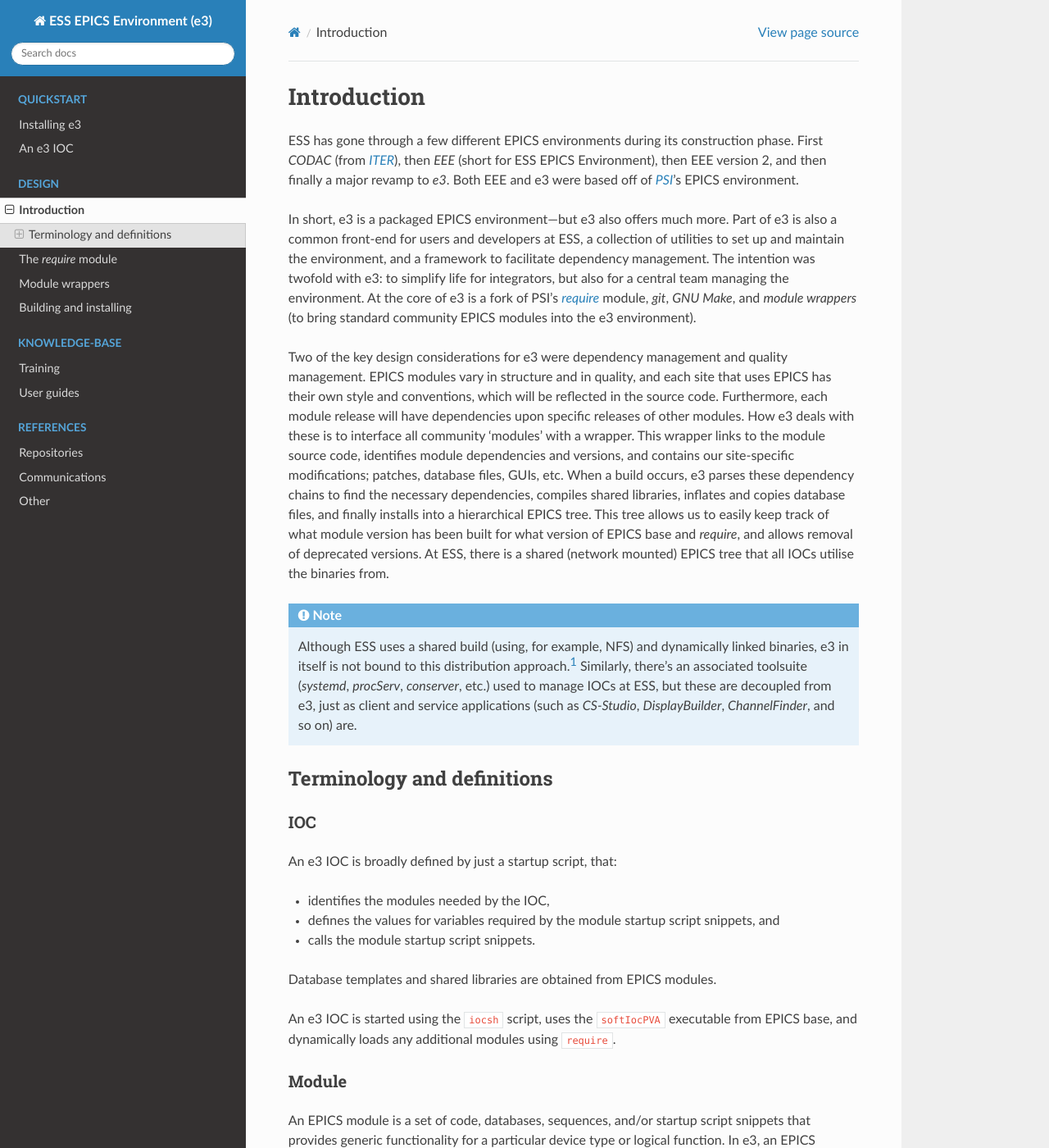
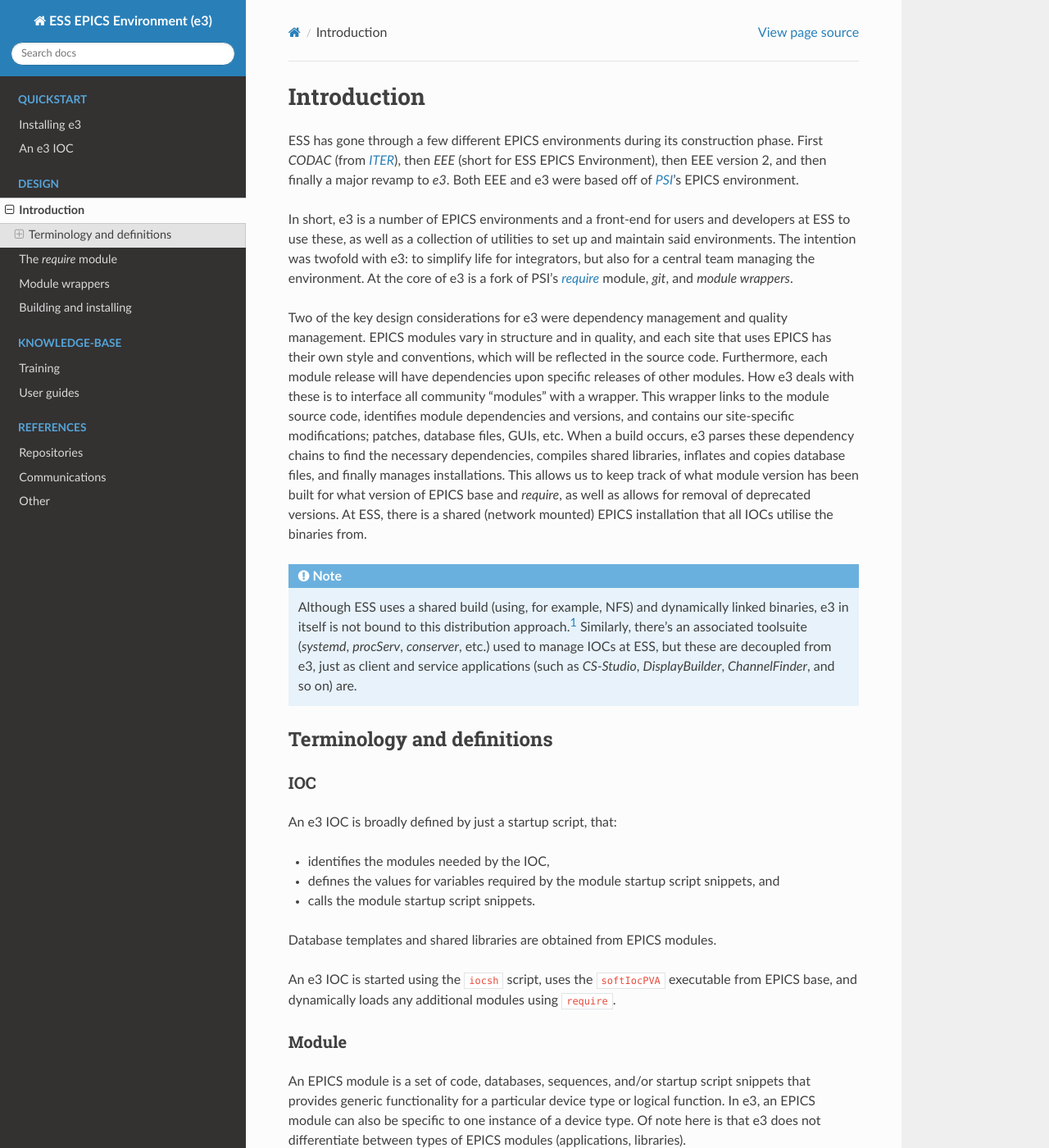
Before and after one commit to ttkorhonen/e3pages, a Sphinx documentation site: the page built from docs/design/1_intro.md, in a window 1280 px wide and 1400 px high. Shown: the whole window at 82% size. Built offline with Sphinx 7.4.7 and the Read the Docs theme 2.0.0, drawn with Linux system fonts in a browser that asks for light colours; some of the changed text lies outside the part shown.

Commit message:
E3-900: Simplify introduction

```diff
--- a/docs/design/1_intro.md
+++ b/docs/design/1_intro.md
@@ -6,30 +6,29 @@ for ESS EPICS Environment), then EEE version 2, and then finally a major revamp
 to *e3*. Both EEE and e3 were based off of *[PSI](https://www.psi.ch/en)*'s
 EPICS environment.
 
-In short, e3 is a packaged EPICS environment---but e3 also offers much more.
-Part of e3 is also a common front-end for users and developers at ESS, a
-collection of utilities to set up and maintain the environment, and a framework
-to facilitate dependency management. The intention was twofold with e3: to
+In short, e3 is a number of EPICS environments and a front-end for users
+and developers at ESS to use these, as well as a collection of utilities to set up
+and maintain said environments. The intention was twofold with e3: to
 simplify life for integrators, but also for a central team managing the
 environment. At the core of e3 is a fork of PSI's
 [*require*](https://github.com/paulscherrerinstitute/require) module, *git*,
-*GNU Make*, and *module wrappers* (to bring standard community EPICS modules
-into the e3 environment).
+and *module wrappers*.
 
 Two of the key design considerations for e3 were dependency management and
 quality management. EPICS modules vary in structure and in quality, and each
 site that uses EPICS has their own style and conventions, which will be
 reflected in the source code. Furthermore, each module release will have
 dependencies upon specific releases of other modules. How e3 deals with these is
-to interface all community 'modules' with a wrapper. This wrapper links to the
+to interface all community "modules" with a wrapper. This wrapper links to the
 module source code, identifies module dependencies and versions, and contains
 our site-specific modifications; patches, database files, GUIs, etc. When a
 build occurs, e3 parses these dependency chains to find the necessary
 dependencies, compiles shared libraries, inflates and copies database files, and
-finally installs into a hierarchical EPICS tree. This tree allows us to easily
-keep track of what module version has been built for what version of EPICS base
-and *require*, and allows removal of deprecated versions. At ESS, there is a
-shared (network mounted) EPICS tree that all IOCs utilise the binaries from.
+finally manages installations. This allows us to keep track of what
+module version has been built for what version of EPICS base
+and *require*, as well as allows for removal of deprecated versions. At
+ESS, there is a shared (network mounted) EPICS installation that all
+IOCs utilise the binaries from.
 
 :::{note}
 Although ESS uses a shared build (using, for example, NFS) and dynamically
@@ -72,13 +71,6 @@ The databases provided by the module are typically in the form of templates. The
 template includes macro values for the PV name prefix and potentially other
 parameters. These macro values must be defined by the IOC.
 
-### Wrapper
-
-An e3 *wrapper* is a separate (from the source EPICS module) repository
-containing site-specific modifications and additions: configuration files,
-source code modifications in the form of patches, and essentially an API to the
-module through what we call *snippets*.
-
 [^conda]: ESS have also experimented with using *conda* to distribute, and some
   of our groups still make use of it. This approach uses a separate wrapper
   (making it decoupled from the non-conda ones) which are referred to as
```
